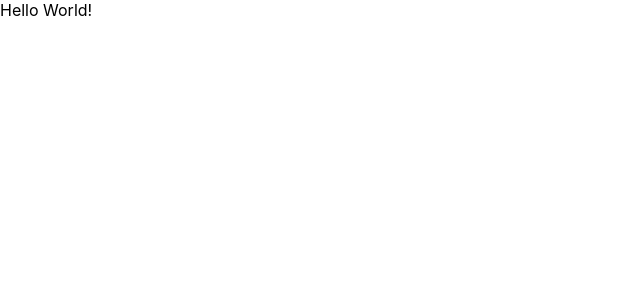
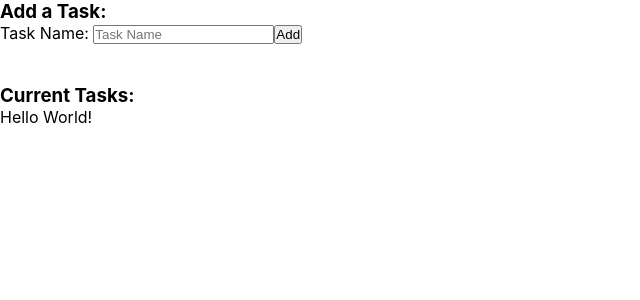
Before and after one commit to Luzefiru/Resumize, a React (Create React App) app: page / in a window 1280 px wide. Shown: the top 300 px of the page, without its empty margins (0-640 px from the left). Built offline with nearby package versions, Linux system fonts and the light colour scheme.

Commit message:
feat: add functionality to add tasks as a state in App

```diff
--- a/src/App.js
+++ b/src/App.js
@@ -1,8 +1,38 @@
 import React from 'react';
+import Overview from './components/Overview';
 
 class App extends React.Component {
+  constructor(props) {
+    super(props);
+    this.state = {
+      tasks: [],
+    };
+    this.addTask = this.addTask.bind(this);
+  }
+  async addTask() {
+    const name = document.querySelector('#taskField').value;
+    await this.setState((state, props) => ({
+      tasks: state.tasks.concat({ name }),
+    }));
+    document.querySelector('#taskField').value = '';
+  }
   render() {
-    return <div>Hello World!</div>;
+    return (
+      <div>
+        <h3>Add a Task:</h3>
+        <form action="#">
+          <label for="taskField">Task Name: </label>
+          <input type="text" placeholder="Task Name" id="taskField"></input>
+          <button type="submit" onClick={this.addTask}>
+            Add
+          </button>
+        </form>
+        <br />
+        <br />
+        <h3>Current Tasks:</h3>
+        <Overview tasks={this.state.tasks} />
+      </div>
+    );
   }
 }
 
--- /dev/null
+++ b/src/components/Overview.js
@@ -0,0 +1,9 @@
+import React from 'react';
+
+class Overview extends React.Component {
+  render() {
+    return <div>Hello World!</div>;
+  }
+}
+
+export default Overview;
```
